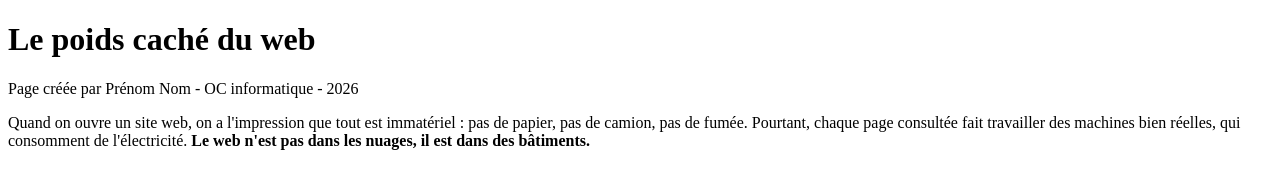
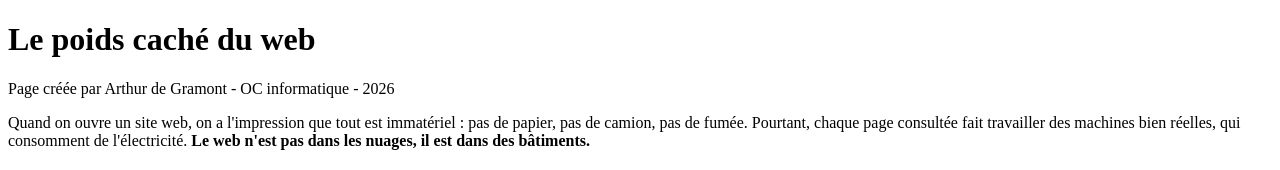
Before and after one commit to Arthur147258/d-pot-du-tp, a plain HTML site: page index.html in a window 1280 px wide. Shown: the top 170 px of the page. Drawn offline with Linux system fonts and the light colour scheme.

Commit message:
Ajoute mon nom

```diff
--- a/index.html
+++ b/index.html
@@ -9,7 +9,7 @@
 
   <header>
     <h1>Le poids caché du web</h1>
-    <p>Page créée par Prénom Nom - OC informatique - 2026</p>
+    <p>Page créée par Arthur de Gramont - OC informatique - 2026</p>
   </header>
 
   <main>
```
